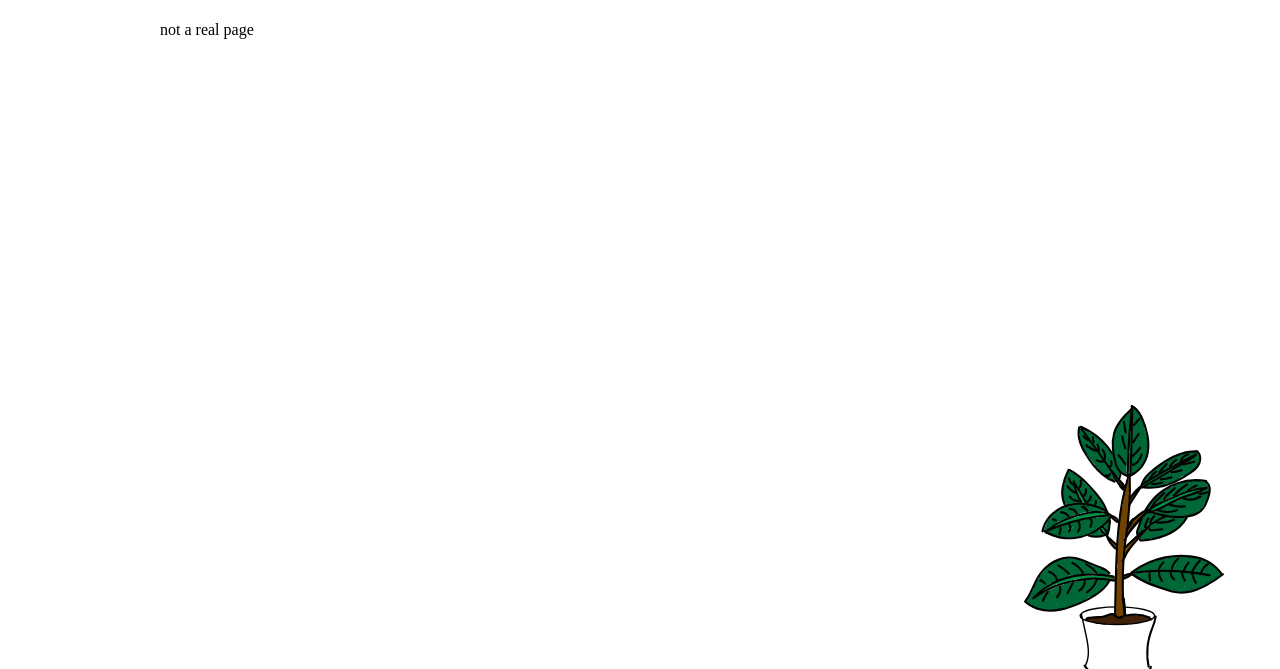
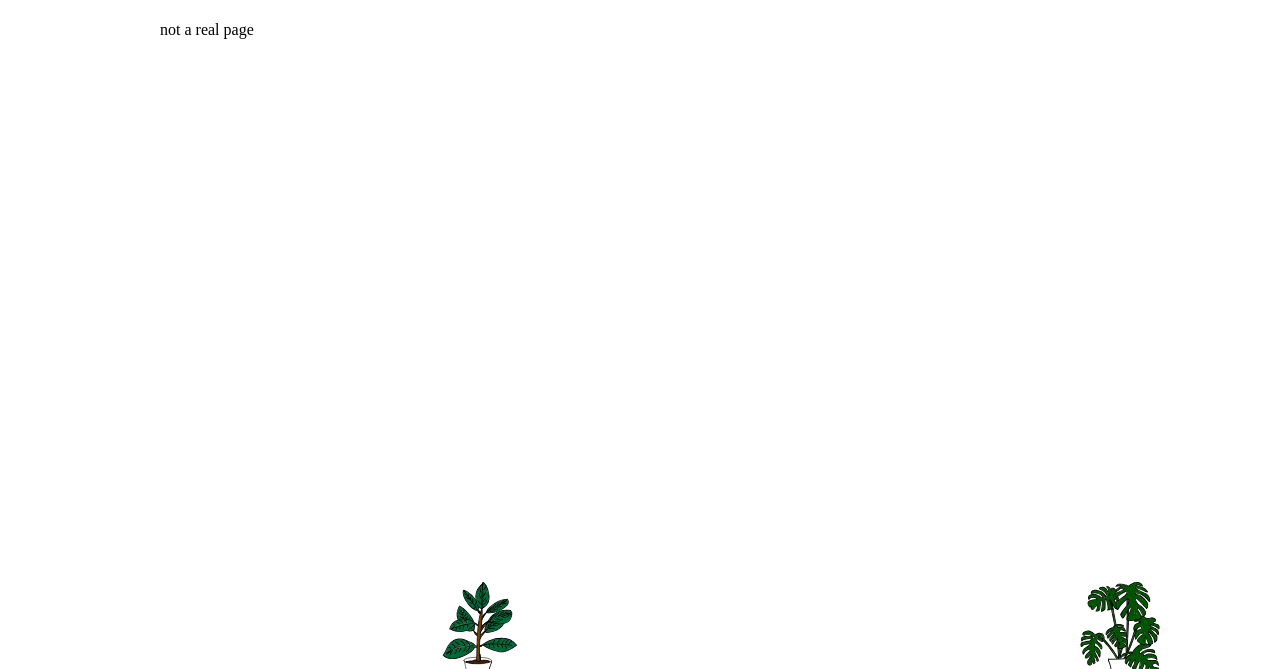
Before and after one commit to anonomity/JackieSite, a Gatsby site: page / in a window 1280 px wide. Shown: the part 131-800 px from the top of the page. Built offline with nearby package versions, Linux system fonts and the light colour scheme; Gatsby itself is replaced by a stand-in of ours; a web font is replaced by a local one.

Commit message:
adding more plants + styling

```diff
--- a/src/components/layout/Layout.tsx
+++ b/src/components/layout/Layout.tsx
@@ -3,6 +3,7 @@ import React from "react";
 import { useStaticQuery, graphql } from "gatsby";
 import { Heading } from "../Navbar/Heading";
 import plant from "../../images/Plant.svg";
+import Monstura from "../../images/Monstura.svg";
 type DataProps = {
   children: Node;
 };
@@ -31,11 +32,31 @@ function Layout(PageProps: { children: React.ReactNode }) {
         }}
       >
         <main>{PageProps.children} </main>
-        <img
-          src={plant}
-          style={{ width: 200, position: "fixed", bottom: -15, left: "80%" }}
-          alt="plant on the bottom of the screen"
-        />
+        <div
+          style={{
+            position: "fixed",
+            bottom: -17,
+            backgroundColor: "#fff",
+            width: "100%",
+            height: "13vh",
+            display: "flex",
+            flexDirection: "row",
+            justifyContent: "space-around",
+          }}
+        >
+          <img
+            src={plant}
+            style={{ width: 120 }}
+            alt="plant on the bottom of the screen"
+          />
+          <img
+            src={Monstura}
+            style={{
+              width: 120,
+            }}
+            alt="plant on the bottom of the screen"
+          />
+        </div>
       </div>
     </>
   );
```
Also changed, not shown: src/images/Monstura.svg (added).
